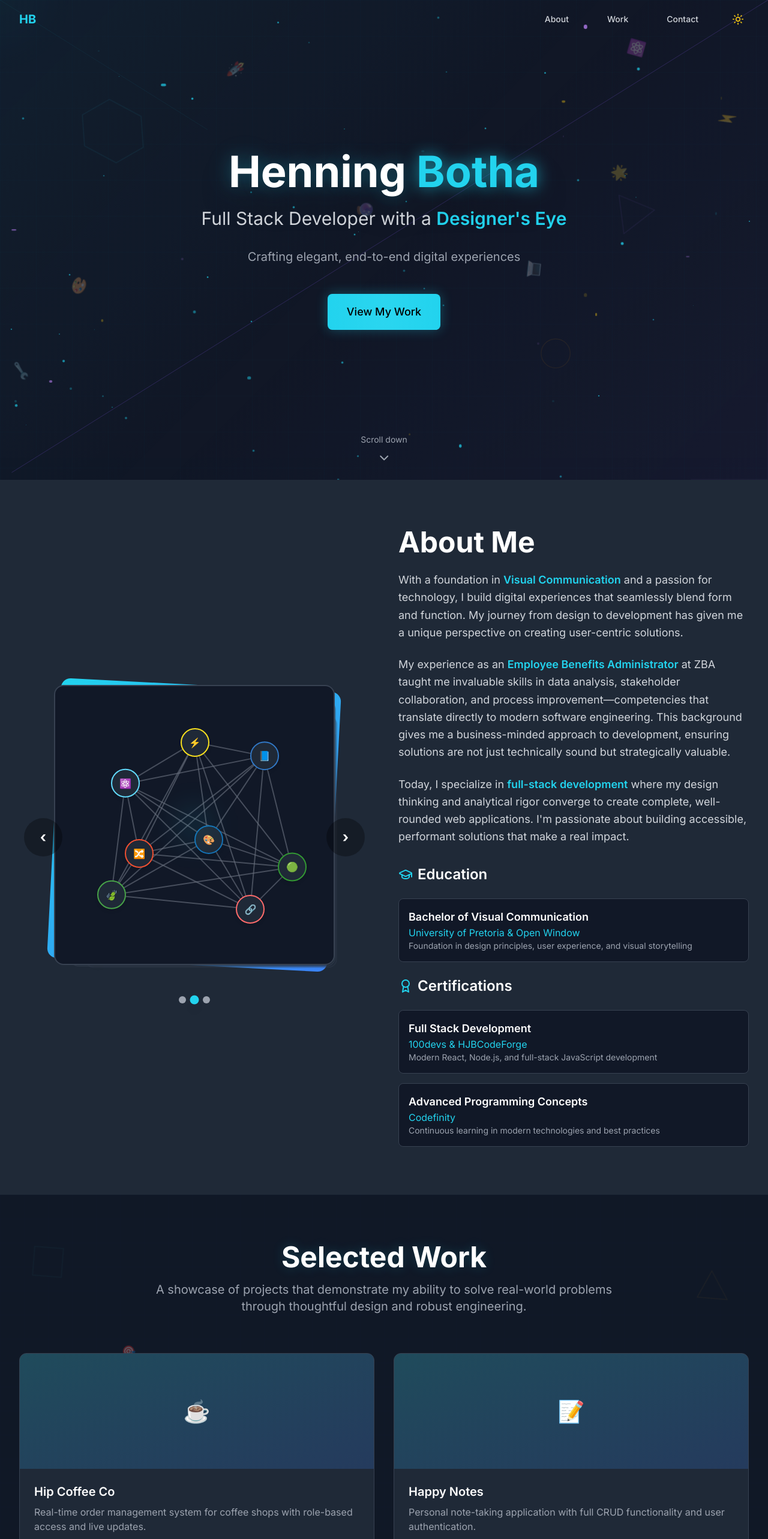
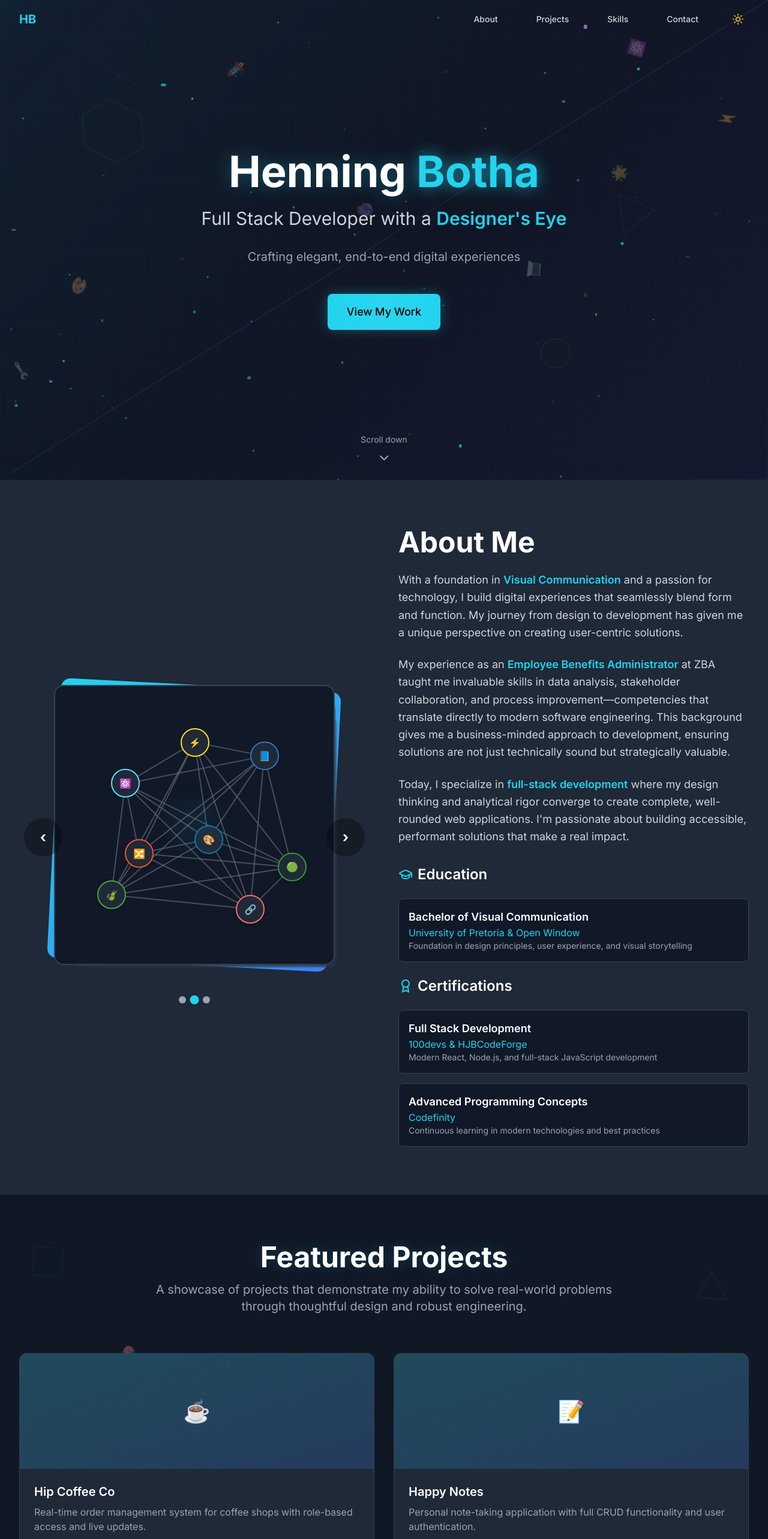
Before and after one commit to HJBCodeForge/henningBotha-portfolio, a React (Vite) app: page / in a window 1280 px wide. Shown: the top 2566 px of the page at 60% size. Built offline with nearby package versions, Linux system fonts and the light colour scheme.

Commit message:
Update navigation labels and section headings
- Changed Skills section heading from 'My Toolkit' to 'Skills' to match navigation
- Updated Projects section heading from 'Selected Work' to 'Featured Projects'
- Ensured consistency between navigation labels and section content

```diff
--- a/src/components/Header.tsx
+++ b/src/components/Header.tsx
@@ -30,7 +30,8 @@ const Header: React.FC<HeaderProps> = ({ darkMode, toggleDarkMode }) => {
 
   const navItems = [
     { label: 'About', id: 'about' },
-    { label: 'Work', id: 'work' },
+    { label: 'Projects', id: 'work' },
+    { label: 'Skills', id: 'skills' },
     { label: 'Contact', id: 'contact' }
   ];
 
--- a/src/components/Projects.tsx
+++ b/src/components/Projects.tsx
@@ -175,7 +175,7 @@ const Projects: React.FC<ProjectsProps> = ({ projects, onProjectClick, darkMode
                   : '0 0 10px rgba(8, 145, 178, 0.1)'
               }}
             >
-              Selected Work
+              Featured Projects
             </motion.h2>
             <p className={`text-xl max-w-3xl mx-auto ${
               darkMode ? 'text-gray-400' : 'text-gray-600'
--- a/src/components/Skills.tsx
+++ b/src/components/Skills.tsx
@@ -91,7 +91,7 @@ const Skills: React.FC<SkillsProps> = ({ darkMode }) => {
             <h2 className={`text-4xl lg:text-5xl font-bold mb-4 ${
               darkMode ? 'text-white' : 'text-gray-900'
             }`}>
-              My Toolkit
+              Skills
             </h2>
             <p className={`text-xl max-w-3xl mx-auto ${
               darkMode ? 'text-gray-400' : 'text-gray-600'
```
